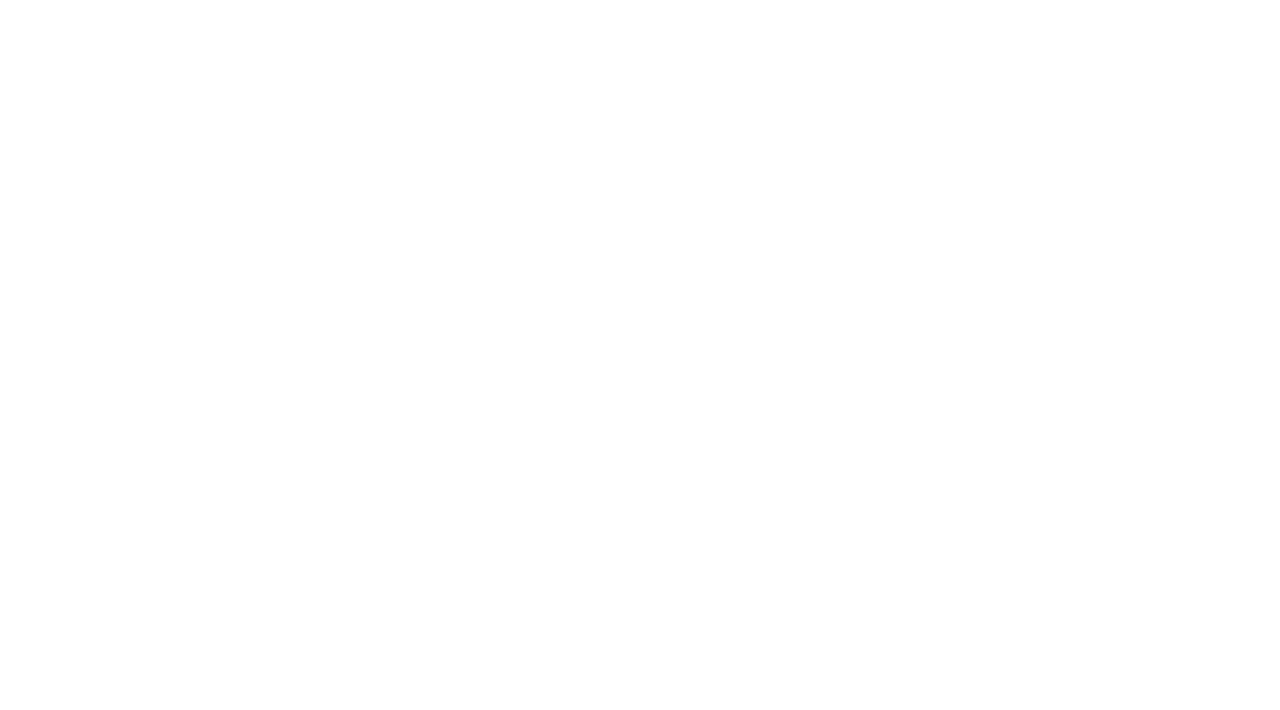
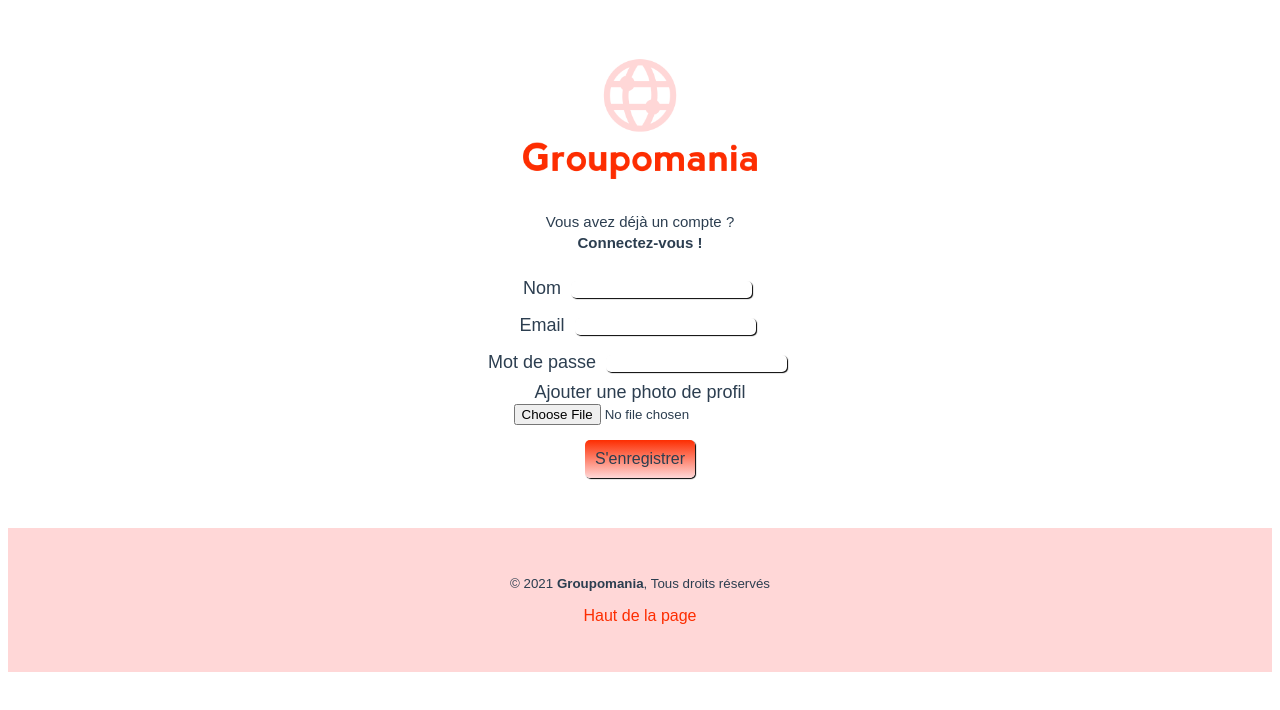
Before and after one commit to Romain-DDevStud/Groupomania-Projet7, a Vue app in the folder frontend/groupomania/: page /signup in a window 1280 px wide. Shown: the top 710 px of the page. Built offline with nearby package versions, Linux system fonts and the light colour scheme.

Commit message:
maj signup Vue

```diff
--- a/frontend/groupomania/public/index.html
+++ b/frontend/groupomania/public/index.html
@@ -1,5 +1,5 @@
 <!DOCTYPE html>
-<html lang="">
+<html lang="fr">
   <head>
     <meta charset="utf-8">
     <meta http-equiv="X-UA-Compatible" content="IE=edge">
--- a/frontend/groupomania/src/components/Footer.vue
+++ b/frontend/groupomania/src/components/Footer.vue
@@ -1,7 +1,7 @@
 <template>
      <footer>
     <div class="wrapper">
-      <small>&copy;2021 <strong>Groupomania</strong>, Tous droits réservés</small>
+      <small>&copy; 2021 <strong>Groupomania</strong>, Tous droits réservés</small>
       <nav class="footer-nav">
         <a href="#hautdepage">Haut de la page</a>
       </nav>
@@ -20,7 +20,7 @@ footer {
     background: #ffd7d7;
     display: table;
     width: 100%;
-    height: 8rem;
+    height: 9rem;
     text-align: center;
     font-family: 'Arial', sans-serif;
     font-size: 1rem;
--- a/frontend/groupomania/src/router/index.js
+++ b/frontend/groupomania/src/router/index.js
@@ -12,6 +12,14 @@ const routes = [
     // this generates a separate chunk (about.[hash].js) for this route
     // which is lazy-loaded when the route is visited.
     component: () => import(/* webpackChunkName: "about" */'../views/Login.vue')
+  },
+  {
+    path: '/signup',
+    name: 'Signup',
+    // route level code-splitting
+    // this generates a separate chunk (about.[hash].js) for this route
+    // which is lazy-loaded when the route is visited.
+    component: () => import(/* webpackChunkName: "about" */'../views/Signup.vue')
   }
 ]
 
--- a/frontend/groupomania/src/views/Login.vue
+++ b/frontend/groupomania/src/views/Login.vue
@@ -17,7 +17,7 @@
           <input type="text" class="form-control" id="inputEmail" v-model="dataLogin.email"/>
         </div>
         <div class="form-group">
-          <label for="inputPassword">Password </label>
+          <label for="inputPassword">Mot de passe </label>
           <input type="password" class="form-control" id="inputPassword" v-model="dataLogin.password"/>
         </div>
         <button @click.prevent="logIn" type="submit" class="btn-connexion">Se connecter</button>
@@ -68,17 +68,16 @@ export default {
 </script>
 
 <style>
-img {
-  width: 250px;
-}
 main {
-    margin: 50px 0;
     width: 100%;
     background-color: white;
     margin: 0 auto;
     text-align: center;
     font-family: Arial, Helvetica, sans-serif;
     font-size: 18px;
+}
+form {
+    margin: 50px 0;
 }
 .container2 {
     margin: 30px 0 20px 0;
--- /dev/null
+++ b/frontend/groupomania/src/views/Signup.vue
@@ -0,0 +1,137 @@
+<template>
+  <main>
+    <form>
+      <div class="container1">
+        <span class="msg">{{ msg }}</span>
+        <Logo/>
+        <p>
+          <small>
+            Vous avez déjà un compte ?
+            <br><router-link class="redirection-singup" to="/login">Connectez-vous !</router-link>
+          </small>
+        </p>
+      </div>
+      <div class="container2">
+        <div class="form-group">
+          <label for="inputUsername">Nom </label>
+          <input type="text" class="form-control" id="inputUsername" v-model="dataSignup.username"/>
+        </div>
+        <div class="form-group">
+          <label for="inputEmail">Email </label>
+          <input type="email" class="form-control" id="inputEmail" v-model="dataSignup.email"/>
+        </div>
+        <div class="form-group">
+          <label for="inputPassword">Mot de passe </label>
+          <input type="password" class="form-control" id="inputPassword" v-model="dataSignup.password"/>
+        </div>
+        <div class="btn-upload">
+            <label for="inputFile">Ajouter une photo de profil</label><br>
+            <input name="inputFile" type="file" class="upload" id="inputFile" @change="onFileChanged"/>
+        </div>
+        <button @click.prevent="sendSignup" type="submit" class="btn-signup">S'enregistrer</button>
+      </div>
+    </form>
+    <Footer/>
+  </main>
+</template>
+
+<script>
+import axios from "axios";
+import Footer from '@/components/Footer.vue';
+import Logo from '@/components/Logo.vue';
+export default {
+    name: "SignUp",
+    components: {Footer, Logo},
+    data() {
+        return {
+        dataSignup: { //on initialise les éléments suivants qui sont vides pour le moment et seront "remplis" grâce à v-model
+            username: null,
+            email: null,
+            password: null,
+            selectedFile:null
+        },
+        msg:""
+        };
+    },
+    methods: {
+        sendSignup() {
+        const formData = new FormData();
+        formData.append('username', this.dataSignup.username);
+        formData.append('email', this.dataSignup.email);
+        formData.append('password', this.dataSignup.password);
+        formData.append('inputFile', this.dataSignup.selectedFile);
+        if (formData.get("email") !== null & formData.get("username") !== null & formData.get("password") !== null)
+        { this.msg ="ERREUR DE SAISIE"}
+        { axios
+            .post("http://localhost:3000/api/auth/signup", formData)
+            .then(response => {
+                console.log(response); //une fois le compte enregistré on remet les inputs "à 0"
+                //Réinitialisation
+                this.dataSignup.email = null;
+                this.dataSignup.username = null;
+                this.dataSignup.password = null;
+                document. location. href="http://localhost:8080/login";
+            })
+            .catch(error => console.log(error));
+            }
+        },
+        onFileChanged (event) { //me permet de charger un fichier (une image) au click
+            this.dataSignup.selectedFile = event.target.files[0];
+            console.log(this.dataSignup.selectedFile)
+        }
+    }
+};
+</script>
+
+<style>
+main {
+    width: 100%;
+    background-color: white;
+    margin: 0 auto;
+    text-align: center;
+    font-family: Arial, Helvetica, sans-serif;
+    font-size: 18px;
+}
+form {
+    margin: 50px 0;
+}
+.form-group {
+    padding: 5px 0;
+}
+small a {
+    color: #2c3e50;
+    text-decoration: none;
+    font-weight: bold;
+}
+.cacher {
+    display: none;
+}
+.btn-signup{
+  padding: 10px;
+  margin-top: 15px;
+  font-size: 1rem;
+  background: linear-gradient(#FD2D01,#ffd7d7);
+  text-decoration: none;
+  color: #2c3e50;
+  border: 0px solid;
+  border-radius: 5px;
+  cursor:pointer;
+  box-shadow: 1px 1px 1px black;
+}
+.btn-signup:hover {
+  scale: 1.1;
+  background: linear-gradient(#FD2D01, #ffd7d7);
+  box-shadow: 1px 1px 1px black;
+  transition-duration: .15s;
+}
+#inputEmail, #inputPassword, #inputUsername {
+  border-radius: 5px;
+  border: none;
+  outline: none;
+  box-shadow: 1px 1px 1px black;
+  margin: 5px;
+}
+.msg{ /*message d'alert qui s'affiche en cas d'erreur de saisie*/
+  color: red;
+}
+</style>
```
